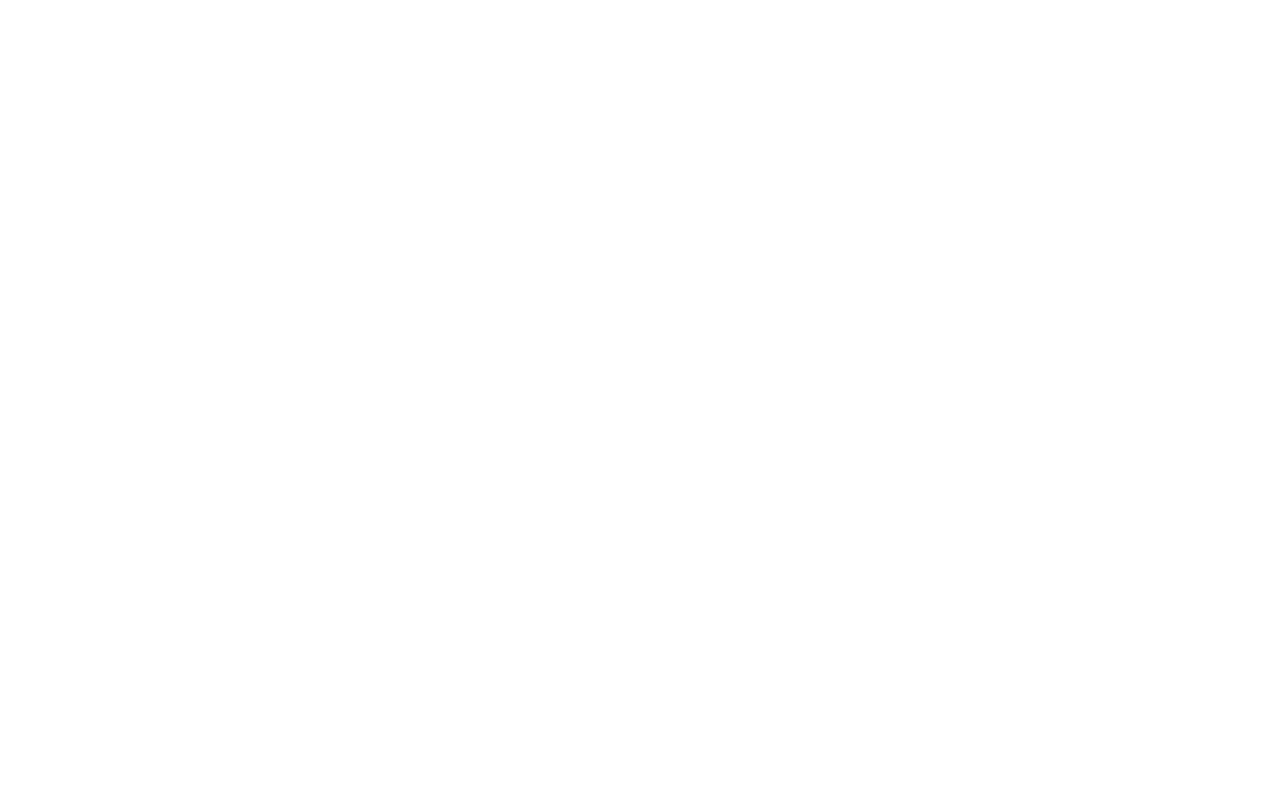
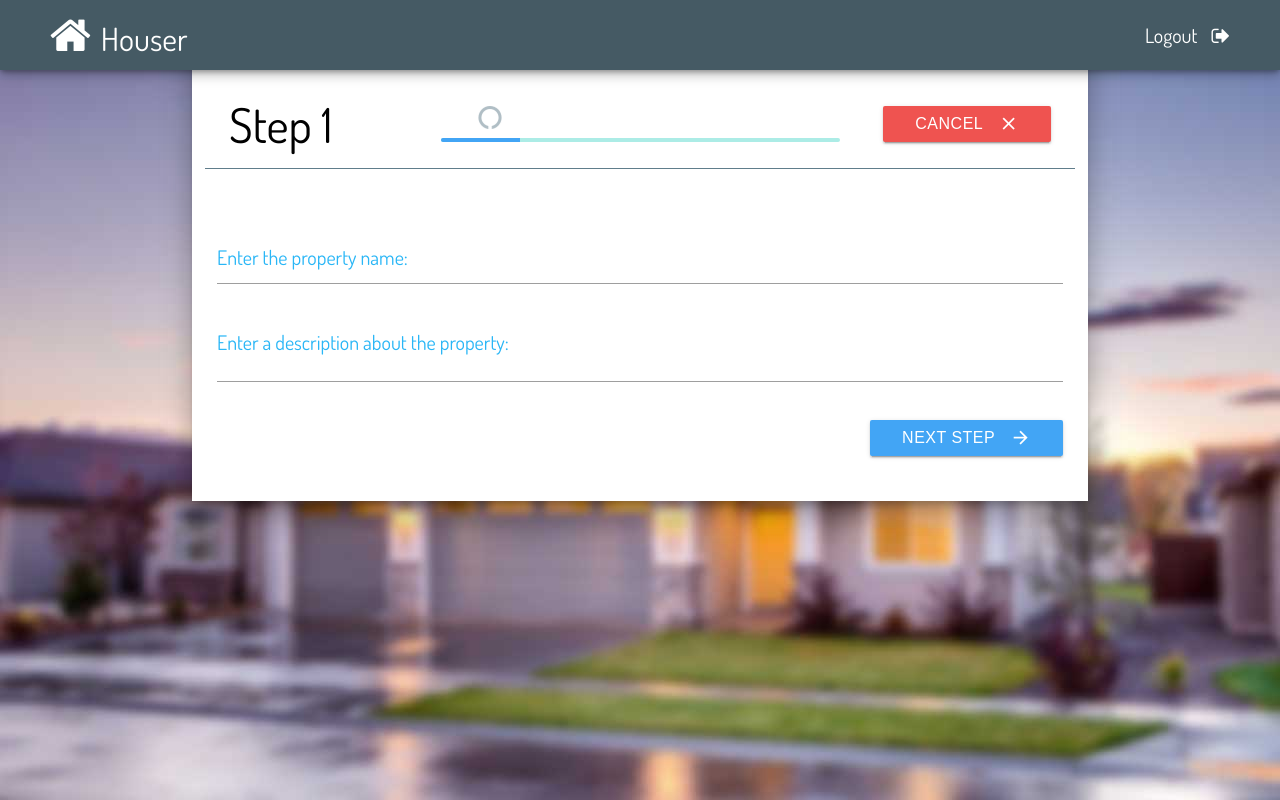
Before and after one commit to Skylercrane23/simulation2, a React (Create React App) app in the folder group-project/: page /add-listing/1 in a window 1280 px wide. Built offline with nearby package versions, Linux system fonts and the light colour scheme.

Commit message:
re-routed

```diff
--- a/group-project/src/App.js
+++ b/group-project/src/App.js
@@ -1,17 +1,17 @@
 import React, { Component } from 'react';
+import { Route } from 'react-router-dom';
 
-// ROUTER
-import router from './router';
-
-// COMPONENT IMPORTS
-import Nav from './components/Nav';
 import Auth from './components/Auth';
+import Dashboard from './components/Dashboard';
+import AddPropertyForm from './components/AddPropertyForm';
 
 class App extends Component {
   render() {
     return (
       <div className="App">
-        { router }
+        <Route component={ Auth } exact path='/' />
+        <Route component={ Dashboard } path="/dashboard" />
+        <Route component={ AddPropertyForm } path="/add-listing"  />
       </div>
     );
   }
--- a/group-project/src/components/AddProperty.js
+++ b/group-project/src/components/AddProperty.js
@@ -6,8 +6,8 @@
   render() {
     return (
       <div className="AddProperty">
-        <Link to="/addlisting/1">
-          <button className="login btn waves-effect waves-light" type="submit" name="action"><i class="material-icons right">add</i>Add New Property</button>
+        <Link to="/add-listing/1">
+          <button className="login btn waves-effect waves-light" type="submit" name="action"><i className="material-icons right">add</i>Add New Property</button>
         </Link>
       </div>
     );
--- /dev/null
+++ b/group-project/src/components/AddPropertyForm.js
@@ -0,0 +1,66 @@
+import React, { Component } from 'react';
+import { Route, Redirect } from 'react-router-dom';
+
+import AddStep1 from './steps/AddStep1';
+import AddStep2 from './steps/AddStep2';
+import AddStep3 from './steps/AddStep3';
+import AddStep4 from './steps/AddStep4';
+import AddStep5 from './steps/AddStep5';
+
+class AddPropertyForm extends Component {
+    state = {
+        stepNum: 1,
+        property: {}
+    }
+    render() {
+        const { match } = this.props;
+        const steps = [
+            AddStep1,
+            AddStep2,
+            AddStep3,
+            AddStep4,
+            AddStep5,
+        ].map((StepComponent, i) => (
+            <Route
+                key={`add-property-form-${i}`}
+                render={(props) => (
+                    <StepComponent onNext={update => this.onNext(update)} onPrevious={update => this.onPrevious(update)} property={this.state.property} {...props} />
+                )}
+                path={`${match.url}/${i + 1}`} />
+        ))
+
+        return (
+            <div className="AddPropertyForm">
+                {steps}
+                <Route
+                    path={match.url}
+                    exact
+                    render={() => <Redirect to={`${match.url}/${this.state.stepNum}`}/>}
+                />
+            </div>
+        );
+    }
+
+    onNext(update) {
+        console.log(update);
+        this.updateProperty(update, this.state.stepNum + 1)
+    }
+
+    onPrevious(update) {
+        console.log(update);
+        this.updateProperty(update, this.state.stepNum - 1)
+
+    }
+
+    updateProperty(update, nextStep) {
+        this.setState({
+            property: {
+                ...this.state.property,
+                ...update
+            },
+            stepNum: nextStep
+        }, () => this.props.history.push(`${this.props.match.url}/${this.state.stepNum}`))
+    }
+}
+
+export default AddPropertyForm;
--- a/group-project/src/components/Auth.js
+++ b/group-project/src/components/Auth.js
@@ -1,8 +1,5 @@
 import React, { Component } from 'react';
 import axios from 'axios';
-
-// LINKING ROUTES
-import { Link } from 'react-router-dom';
 
 import Nav from './Nav';
 
--- a/group-project/src/components/Filter.js
+++ b/group-project/src/components/Filter.js
@@ -14,10 +14,10 @@
             <div className="row flex-items">
               <div className="input-field col s4">
                 <input placeholder="$" id="first_name" type="text" className="validate"/>
-                <label for="first_name">$ Desired Rent</label>
+                <label htmlFor="first_name">$ Desired Rent</label>
               </div>
-              <button className="filter btn waves-effect waves-light" type="submit" name="action"><i class="material-icons right">filter_list</i>Filter</button>
-              <button className="reset btn waves-effect waves-light" type="submit" name="action"><i class="material-icons right">clear_all</i>Clear</button>
+              <button className="filter btn waves-effect waves-light" type="submit" name="action"><i className="material-icons right">filter_list</i>Filter</button>
+              <button className="reset btn waves-effect waves-light" type="submit" name="action"><i className="material-icons right">clear_all</i>Clear</button>
             </div>
           </form>
         </div>
--- a/group-project/src/components/steps/AddStep1.js
+++ b/group-project/src/components/steps/AddStep1.js
@@ -6,6 +6,15 @@
 import Nav from '../Nav';
 
 class AddStep1 extends Component {
+  constructor(props) {
+    super(props)
+
+    this.state = {
+      name: props.property.name || '',
+      description: props.property.description || ''
+    }
+  }
+
   render() {
     return (
       <div className="AddStep1 steps">
@@ -21,20 +30,20 @@
 
               <div className="progress-bar col s6">
                 <ul>
-                  <li><i class="fa-spin fa fa-circle-o-notch" aria-hidden="true"></i></li>
+                  <li><i className="fa-spin fa fa-circle-o-notch" aria-hidden="true"></i></li>
                   <li></li>
                   <li></li>
                   <li></li>
                   <li></li>
                 </ul>
                 <div className="progress">
-                  <div className="determinate blue lighten-1" style={{width:'20%'}}></div>
+                  <div className="determinate blue lighten-1" style={{ width: '20%' }}></div>
                 </div>
               </div>
 
               <div className="button-container col s3">
                 <Link to="/dashboard">
-                 <button className="login  red lighten-1 btn waves-effect waves-light" type="submit" name="action"><i class="material-icons right">clear</i>Cancel</button>
+                  <button className="login  red lighten-1 btn waves-effect waves-light" type="submit" name="action"><i className="material-icons right">clear</i>Cancel</button>
                 </Link>
               </div>
 
@@ -42,20 +51,18 @@
             </div>
           </div>
 
-            <form className="steps-form">
+          <form className="steps-form" onSubmit={ (e) => e.preventDefault() }>
             <div className="row">
               <div className="input-field col s12">
-                  <input id="first_name" type="text" className="validate"/>
-                  <label for="first_name">Enter the property name:</label>
+                <input id="property-name" type="text" onChange={(e) => this.handleChange('name', e)} value={this.state.name} className="validate" />
+                <label htmlFor="property-name">Enter the property name:</label>
               </div>
               <div className="input-field col s12">
-                  <textarea id="textarea1" className="materialize-textarea"></textarea>
-                  <label for="textarea1">Enter a description about the property:</label>
+                <textarea id="property-description" onChange={(e) => this.handleChange('description', e)} value={this.state.description} className="materialize-textarea"></textarea>
+                <label htmlFor="property-description">Enter a description about the property:</label>
               </div>
               <div className="input-field col s6 offset-s6 right-align">
-                  <Link to="/addlisting/2">
-                    <button className="login blue lighten-1 btn waves-effect waves-light" type="submit" name="action">Next Step <i class="material-icons right">arrow_forward</i></button>
-                  </Link>
+                <button onClick={() => this.onSubmit()} className="login blue lighten-1 btn waves-effect waves-light" type="submit" name="action">Next Step <i className="material-icons right">arrow_forward</i></button>
               </div>
             </div>
           </form>
@@ -64,6 +71,18 @@
       </div>
     );
   }
+
+  handleChange(fieldName, e) {
+    this.setState({
+      [fieldName]: e.target.value
+    })
+  }
+
+  onSubmit() {
+    const {name, description} = this.state;
+
+    this.props.onNext({name, description})
+  }
 }
 
 export default AddStep1;
--- a/group-project/src/components/steps/AddStep2.js
+++ b/group-project/src/components/steps/AddStep2.js
@@ -6,6 +6,18 @@
 import Nav from '../Nav';
 
 class AddStep2 extends Component {
+
+  constructor(props) {
+    super(props)
+
+    this.state = {
+      address: props.property.address || '',
+      city: props.property.city || '',
+      state: props.property.state || '',
+      zip: props.property.zip || ''
+    }
+  }
+
   render() {
     return (
       <div className="AddStep2 steps">
@@ -21,8 +33,8 @@
 
               <div className="progress-bar col s6">
                 <ul>
-                  <li><i class="fa fa-check" aria-hidden="true"></i></li>
-                  <li><i class="fa-spin fa fa-circle-o-notch" aria-hidden="true"></i></li>
+                  <li><i className="fa fa-check" aria-hidden="true"></i></li>
+                  <li><i className="fa-spin fa fa-circle-o-notch" aria-hidden="true"></i></li>
                   <li></li>
                   <li></li>
                   <li></li>
@@ -34,7 +46,7 @@
 
               <div className="button-container col s3">
                 <Link to="/dashboard">
-                 <button className="login  red lighten-1 btn waves-effect waves-light" type="submit" name="action"><i class="material-icons right">clear</i>Cancel</button>
+                 <button className="login  red lighten-1 btn waves-effect waves-light" type="submit" name="action"><i className="material-icons right">clear</i>Cancel</button>
                 </Link>
               </div>
 
@@ -42,34 +54,30 @@
             </div>
           </div>
 
-          <form className="steps-form">
+          <form className="steps-form" onSubmit={ (e) => e.preventDefault() }>
               <div className="row">
                 <div className="input-field col s12">
-                  <input id="address" type="text" className="validate"/>
-                  <label for="address">Enter the address:</label>
+                  <input id="property-address" type="text" onChange={(e) => this.handleChange('address', e)} value={this.state.address} className="validate"/>
+                  <label htmlFor="property-address">Enter the address:</label>
                 </div>
                 <div className="input-field col s4">
-                  <textarea id="textarea1" className="materialize-textarea"></textarea>
-                  <label for="textarea1">Enter the city:</label>
+                  <textarea id="property-city" onChange={(e) => this.handleChange('city', e)} value={this.state.city} className="materialize-textarea"></textarea>
+                  <label htmlFor="property-city">Enter the city:</label>
                 </div>
                 <div className="input-field col s4">
-                  <textarea id="textarea1" className="materialize-textarea"></textarea>
-                  <label for="textarea1">Enter the state:</label>
+                  <textarea id="property-state" onChange={(e) => this.handleChange('state', e)} value={this.state.state} className="materialize-textarea"></textarea>
+                  <label htmlFor="property-state">Enter the state:</label>
                 </div>
                 <div className="input-field col s4">
-                  <textarea id="textarea1" className="materialize-textarea"></textarea>
-                  <label for="textarea1">Enter the zip:</label>
+                  <textarea id="property-zip" onChange={(e) => this.handleChange('zip', e)} value={this.state.zip} className="materialize-textarea"></textarea>
+                  <label htmlFor="property-zip">Enter the zip:</label>
                 </div>
 
                   <div className="input-field col s6 left-align">
-                    <Link to="/addlisting/1">
-                      <button className="login blue lighten-1 btn waves-effect waves-light" type="submit" name="action">Previous<i class="material-icons  left">arrow_back</i></button>
-                    </Link>
+                      <button  className="login blue lighten-1 btn waves-effect waves-light" type="submit" name="action">Previous<i className="material-icons  left">arrow_back</i></button>
                   </div>
                   <div className="input-field col s6 right-align">
-                    <Link to="/addlisting/3">
-                      <button className="login blue lighten-1 btn waves-effect waves-light" type="submit" name="action">Next Step <i class="material-icons right">arrow_forward</i></button>
-                    </Link>
+                      <button onClick={() => this.onSubmit()} className="login blue lighten-1 btn waves-effect waves-light" type="submit" name="action">Next Step <i className="material-icons right">arrow_forward</i></button>
                   </div>
 
               </div>
@@ -79,6 +87,18 @@
       </div>
     );
   }
+
+  handleChange(fieldName, e) {
+    this.setState({
+      [fieldName]: e.target.value
+    })
+  }
+
+  onSubmit() {
+    const {imgURL} = this.state;
+
+    this.props.onNext({imgURL})
+  }
 }
 
 export default AddStep2;
--- a/group-project/src/components/steps/AddStep3.js
+++ b/group-project/src/components/steps/AddStep3.js
@@ -6,6 +6,15 @@
 import Nav from '../Nav';
 
 class AddStep3 extends Component {
+
+  constructor(props) {
+    super(props)
+
+    this.state = {
+      imgURL: props.property.imgURL || ''
+    }
+  }
+
   render() {
     return (
       <div className="AddStep3 steps">
@@ -21,9 +30,9 @@
 
               <div className="progress-bar col s6">
                 <ul>
-                  <li><i class="fa fa-check" aria-hidden="true"></i></li>
-                  <li><i class="fa fa-check" aria-hidden="true"></i></li>
-                  <li><i class="fa-spin fa fa-circle-o-notch" aria-hidden="true"></i></li>
+                  <li><i className="fa fa-check" aria-hidden="true"></i></li>
+                  <li><i className="fa fa-check" aria-hidden="true"></i></li>
+                  <li><i className="fa-spin fa fa-circle-o-notch" aria-hidden="true"></i></li>
                   <li></li>
                   <li></li>
                 </ul>
@@ -34,7 +43,7 @@
 
               <div className="button-container col s3">
                 <Link to="/dashboard">
-                 <button className="login  red lighten-1 btn waves-effect waves-light" type="submit" name="action"><i class="material-icons right">clear</i>Cancel</button>
+                 <button className="login  red lighten-1 btn waves-effect waves-light" type="submit" name="action"><i className="material-icons right">clear</i>Cancel</button>
                 </Link>
               </div>
 
@@ -42,7 +51,7 @@
             </div>
           </div>
 
-          <form className="steps-form">
+          <form className="steps-form" onSubmit={ (e) => e.preventDefault() }>
               <div className="row">
                 <div className="img-preview-container grey lighten-3"
                   alt="Preview Image"
@@ -51,22 +60,22 @@
                     backgroundSize: 'cover',
                     backgroundRepeat: 'no-repeat'
                 }}>
-                  {/* <img class="materialboxed responsive-img" src="" alt="Image Preview"/> */}
+                  {/* <img className="materialboxed responsive-img" src="" alt="Image Preview"/> */}
                 </div>
                 <div className="input-field col s12">
-                  <input id="imageUrl" type="text" className="validate"/>
-                  <label for="imageUrl">Enter the image url:</label>
+                  <input id="property-imageUrl" onChange={(e) => this.handleChange('address', e)} value={this.state.address} type="text" className="validate"/>
+                  <label htmlFor="imageUrl">Enter the image url:</label>
                 </div>
 
 
                   <div className="input-field col s6 left-align">
                     <Link to="/addlisting/2">
-                      <button className="login blue lighten-1 btn waves-effect waves-light" type="submit" name="action">Previous<i class="material-icons  left">arrow_back</i></button>
+                      <button className="login blue lighten-1 btn waves-effect waves-light" type="submit" name="action">Previous<i className="material-icons  left">arrow_back</i></button>
                     </Link>
                   </div>
                   <div className="input-field col s6 right-align">
                     <Link to="/addlisting/4">
-                      <button className="login blue lighten-1 btn waves-effect waves-light" type="submit" name="action">Next Step <i class="material-icons right">arrow_forward</i></button>
+                      <button onClick={() => this.onSubmit()} className="login blue lighten-1 btn waves-effect waves-light" type="submit" name="action">Next Step <i className="material-icons right">arrow_forward</i></button>
                     </Link>
                   </div>
 
@@ -77,6 +86,18 @@
       </div>
     );
   }
+
+  handleChange(fieldName, e) {
+    this.setState({
+      [fieldName]: e.target.value
+    })
+  }
+
+  onSubmit() {
+    const {address, city, state, zip} = this.state;
+
+    this.props.onNext({address, city, state, zip})
+  }
 }
 
 export default AddStep3;
--- a/group-project/src/components/steps/AddStep4.js
+++ b/group-project/src/components/steps/AddStep4.js
@@ -21,10 +21,10 @@
 
               <div className="progress-bar col s6">
                 <ul>
-                  <li><i class="fa fa-check" aria-hidden="true"></i></li>
-                  <li><i class="fa fa-check" aria-hidden="true"></i></li>
-                  <li><i class="fa fa-check" aria-hidden="true"></i></li>
-                  <li><i class="fa-spin fa fa-circle-o-notch" aria-hidden="true"></i></li>
+                  <li><i className="fa fa-check" aria-hidden="true"></i></li>
+                  <li><i className="fa fa-check" aria-hidden="true"></i></li>
+                  <li><i className="fa fa-check" aria-hidden="true"></i></li>
+                  <li><i className="fa-spin fa fa-circle-o-notch" aria-hidden="true"></i></li>
                   <li></li>
                 </ul>
                 <div className="progress">
@@ -34,7 +34,7 @@
 
               <div className="button-container col s3">
                 <Link to="/dashboard">
-                 <button className="login  red lighten-1 btn waves-effect waves-light" type="submit" name="action"><i class="material-icons right">clear</i>Cancel</button>
+                 <button className="login  red lighten-1 btn waves-effect waves-light" type="submit" name="action"><i className="material-icons right">clear</i>Cancel</button>
                 </Link>
               </div>
 
@@ -46,22 +46,22 @@
               <div className="row">
                 <div className="input-field col s12">
                   <input id="address" type="text" className="validate"/>
-                  <label for="address">Enter the loan amount:</label>
+                  <label htmlFor="address">Enter the loan amount:</label>
                 </div>
                 <div className="input-field col s12">
                   <textarea id="textarea1" className="materialize-textarea"></textarea>
-                  <label for="textarea1">Enter the monthly mortgage:</label>
+                  <label htmlFor="textarea1">Enter the monthly mortgage:</label>
                 </div>
 
 
                   <div className="input-field col s6 left-align">
                     <Link to="/addlisting/3">
-                      <button className="login blue lighten-1 btn waves-effect waves-light" type="submit" name="action">Previous<i class="material-icons  left">arrow_back</i></button>
+                      <button className="login blue lighten-1 btn waves-effect waves-light" type="submit" name="action">Previous<i className="material-icons  left">arrow_back</i></button>
                     </Link>
                   </div>
                   <div className="input-field col s6 right-align">
                     <Link to="/addlisting/5">
-                      <button className="login blue lighten-1 btn waves-effect waves-light" type="submit" name="action">Next Step <i class="material-icons right">arrow_forward</i></button>
+                      <button className="login blue lighten-1 btn waves-effect waves-light" type="submit" name="action">Next Step <i className="material-icons right">arrow_forward</i></button>
                     </Link>
                   </div>
 
--- a/group-project/src/components/steps/AddStep5.js
+++ b/group-project/src/components/steps/AddStep5.js
@@ -21,11 +21,11 @@
 
               <div className="progress-bar col s6">
                 <ul>
-                  <li><i class="fa fa-check" aria-hidden="true"></i></li>
-                  <li><i class="fa fa-check" aria-hidden="true"></i></li>
-                  <li><i class="fa fa-check" aria-hidden="true"></i></li>
-                  <li><i class="fa fa-check" aria-hidden="true"></i></li>
-                  <li><i class="fa-spin fa fa-circle-o-notch" aria-hidden="true"></i></li>
+                  <li><i className="fa fa-check" aria-hidden="true"></i></li>
+                  <li><i className="fa fa-check" aria-hidden="true"></i></li>
+                  <li><i className="fa fa-check" aria-hidden="true"></i></li>
+                  <li><i className="fa fa-check" aria-hidden="true"></i></li>
+                  <li><i className="fa-spin fa fa-circle-o-notch" aria-hidden="true"></i></li>
                 </ul>
                 <div className="progress">
                   <div className="determinate blue lighten-1" style={{width:'100%'}}></div>
@@ -34,7 +34,7 @@
 
               <div className="button-container col s3">
                 <Link to="/dashboard">
-                 <button className="login  red lighten-1 btn waves-effect waves-light" type="submit" name="action"><i class="material-icons right">clear</i>Cancel</button>
+                 <button className="login  red lighten-1 btn waves-effect waves-light" type="submit" name="action"><i className="material-icons right">clear</i>Cancel</button>
                 </Link>
               </div>
 
@@ -46,18 +46,18 @@
               <div className="row">
                 <div className="input-field col s12">
                   <textarea id="textarea1" className="materialize-textarea"></textarea>
-                  <label for="textarea1">Enter your desired rent:</label>
+                  <label htmlFor="textarea1">Enter your desired rent:</label>
                 </div>
 
 
                   <div className="input-field col s6 left-align">
                     <Link to="/addlisting/4">
-                      <button className="login blue lighten-1 btn waves-effect waves-light" type="submit" name="action">Previous<i class="material-icons  left">arrow_back</i></button>
+                      <button className="login blue lighten-1 btn waves-effect waves-light" type="submit" name="action">Previous<i className="material-icons  left">arrow_back</i></button>
                     </Link>
                   </div>
                   <div className="input-field col s6 right-align">
                     <Link to="/dashboard">
-                      <button className="login green lighten-1 btn waves-effect waves-light" type="submit" name="action">Finish <i class="material-icons right">check</i></button>
+                      <button className="login green lighten-1 btn waves-effect waves-light" type="submit" name="action">Finish <i className="material-icons right">check</i></button>
                     </Link>
                   </div>
 
```
Also changed, not shown: group-project/src/router.js (deleted, +0 -25 lines), 1 other file (tests, documents, lock files or other folders). Lines whose indentation alone changed are shown as unchanged.
